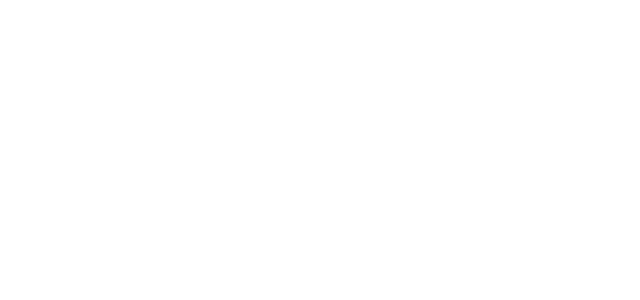
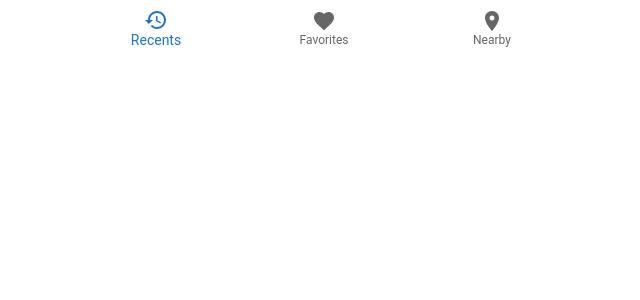
Before and after one commit to isnakolah/BlogAppFrontend, a React (Create React App) app: page / in a window 1280 px wide. Shown: the top 300 px of the page, without its empty margins (316-956 px from the left). Built offline with nearby package versions, Linux system fonts and the light colour scheme.

Commit message:
Add routes file

```diff
--- a/package.json
+++ b/package.json
@@ -12,7 +12,7 @@
     "@testing-library/user-event": "^12.1.10",
     "@types/jest": "^26.0.15",
     "@types/node": "^12.0.0",
-    "@types/react": "^17.0.0",
+    "@types/react": "^17.0.32",
     "@types/react-dom": "^17.0.0",
     "react": "^17.0.2",
     "react-dom": "^17.0.2",
--- a/src/App.tsx
+++ b/src/App.tsx
@@ -1,9 +1,11 @@
 import { CssBaseline } from "@mui/material";
+import Layout from "./components/Layout";
 
 const App = () => {
   return (
     <>
       <CssBaseline />
+      <Layout></Layout>
     </>
   );
 };
--- /dev/null
+++ b/src/components/Layout/index.tsx
@@ -0,0 +1,26 @@
+import React, { useState } from "react";
+import { BottomNavigation, BottomNavigationAction } from "@mui/material";
+import RestoreIcon from "@mui/icons-material/Restore";
+import FavoriteIcon from "@mui/icons-material/Favorite";
+import LocationOnIcon from "@mui/icons-material/LocationOn";
+
+const Layout: React.FC = () => {
+  const [value, setValue] = useState(0);
+
+  const handleOnPageChange = (
+    event: React.SyntheticEvent,
+    newValue: string
+  ) => {
+    setValue(+newValue);
+  };
+
+  return (
+    <BottomNavigation showLabels value={value} onChange={handleOnPageChange}>
+      <BottomNavigationAction label="Recents" icon={<RestoreIcon />} />
+      <BottomNavigationAction label="Favorites" icon={<FavoriteIcon />} />
+      <BottomNavigationAction label="Nearby" icon={<LocationOnIcon />} />
+    </BottomNavigation>
+  );
+};
+
+export default Layout;
--- a/src/constants/apiUris.ts
+++ b/src/constants/uris.ts
@@ -3,7 +3,7 @@ import { QueryParam } from "../types/QueryParam";
 const BASE =
   process.env.REACT_APP_BASE_URI || window.location.origin + "/api/v1";
 
-class ApiUris {
+class uris {
   user = {
     getSingleUser: `{BASE}/user`,
     createUser: `{BASE}/user`,
@@ -33,4 +33,4 @@ class ApiUris {
   }
 }
 
-export default ApiUris;
+export default uris;
```
Also changed, not shown: src/constants/routes.ts (added, +17 -0 lines), 1 other file (tests, documents, lock files or other folders).
